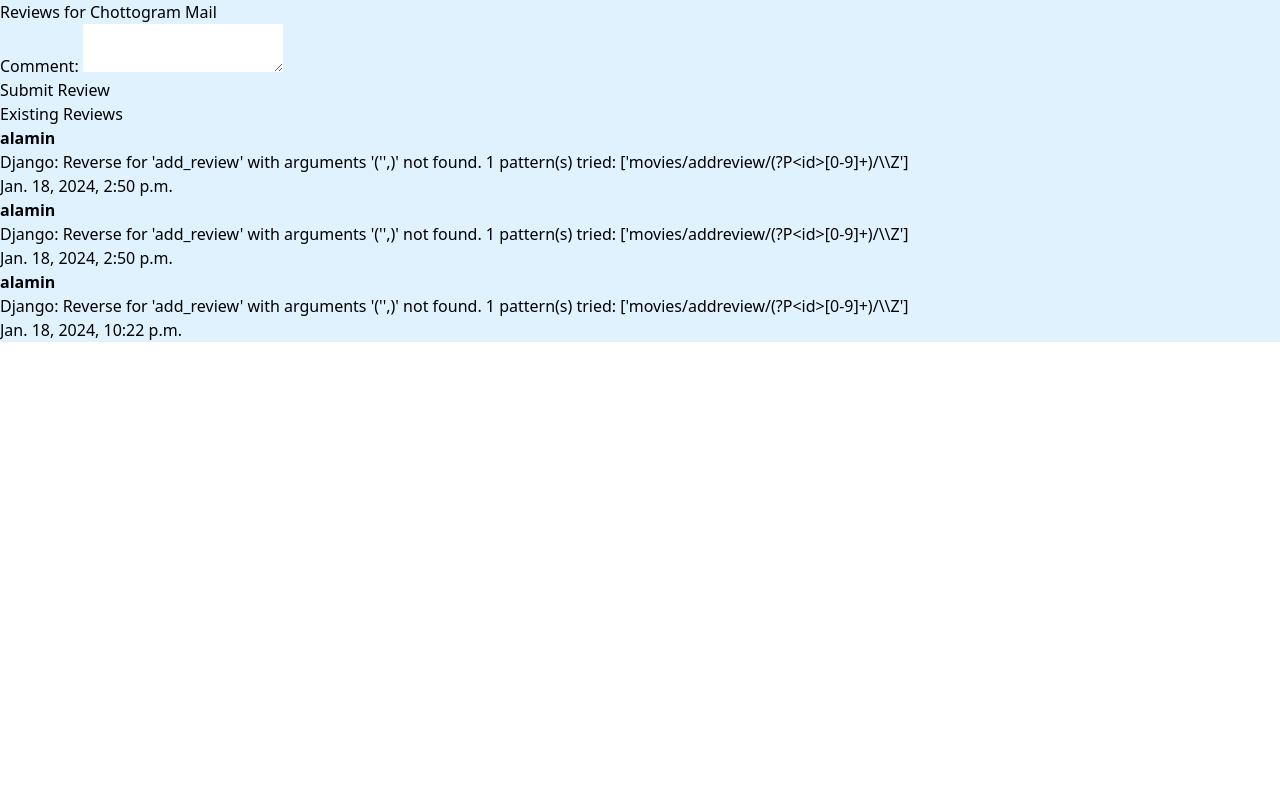
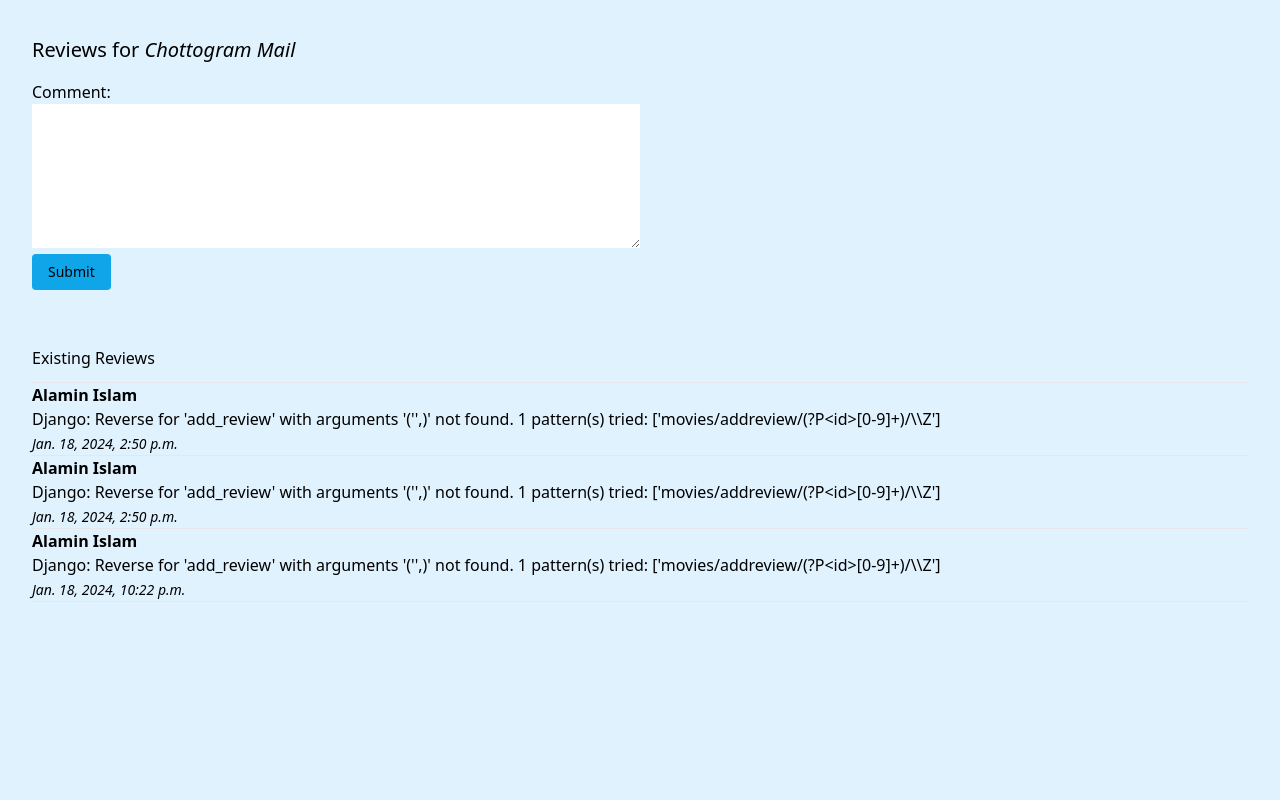
Before and after one commit to ripionck/metro-express, a Django app: page /review/train/1/ in a window 1280 px wide. Shown: the part 60-860 px from the top of the page. Before the commit the page ends 402 px from the top, so only its background shows below. Run offline with Django 5.2, Linux system fonts and the light colour scheme; a user stored in the database is signed in; data comes from the database, SQL or seed files in the repository; both versions use the stored data as it was after the commit; some libraries are stand-ins or nearby versions.

Commit message:
edited review form

```diff
--- a/review/templates/train_review.html
+++ b/review/templates/train_review.html
@@ -3,24 +3,32 @@
     Reviews for {{ train.name }}
 {% endblock title %}
 {% block content %}
-    <h1>Reviews for {{ train.name }}</h1>
+    <div class="container h-screen px-8 pt-5">
+        <h1 class="my-4 text-xl">
+            Reviews for <i>{{ train.name }}</i>
+        </h1>
         <form method="post" action="{% url 'train_review' train.id %}">
             {% csrf_token %}
             <label for="comment">Comment:</label>
-        <textarea name="comment"></textarea>
+            <br />
+            <textarea name="comment" class="w-1/2 py-12"></textarea>
             <br>
-        <button type="submit">Submit Review</button>
+            <button class="border-0 rounded text-sm px-4 py-2 bg-sky-500" type="submit">Submit</button>
         </form>
-    <h2>Existing Reviews</h2>
+        <br />
+        <h2 class="mt-8 mb-3">Existing Reviews</h2>
+        <hr />
         <ul>
             {% for review in reviews %}
                 <li>
-                <strong>{{ review.user.username }}</strong>
+                    <strong>{{ review.user.first_name }} {{ review.user.last_name }}</strong>
                     <br>
                     {{ review.comment }}
                     <br>
-                {{ review.timestamp }}
+                    <i class="text-sm">{{ review.timestamp }}</i>
                 </li>
+                <hr />
             {% endfor %}
         </ul>
+    </div>
 {% endblock content %}
```
Also changed, not shown: review/forms.py (added, +11 -0 lines), db.sqlite3. Lines whose indentation alone changed are shown as unchanged.
